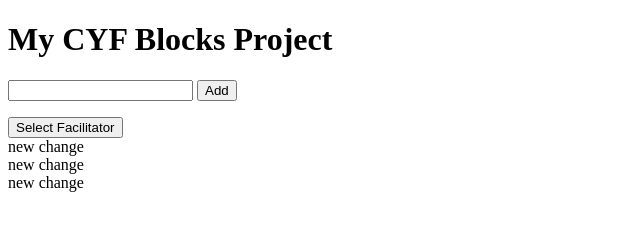
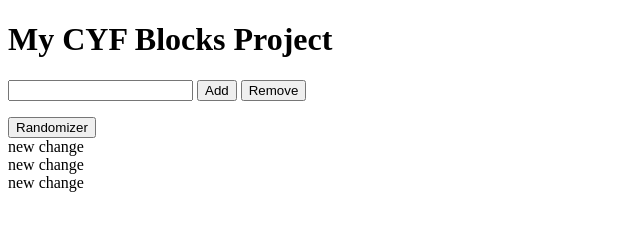
Before and after one commit to christina-mifsud/CYFblocks, a plain HTML site: page index.html in a window 1280 px wide. Shown: the whole page, without its empty margins (0-640 px from the left). Drawn offline with Linux system fonts and the light colour scheme.

Commit message:
Added remove btn

```diff
--- a/index.html
+++ b/index.html
@@ -11,12 +11,14 @@
     <body>
         <h1>My CYF Blocks Project</h1>
         <!-- in the space below here you should paste the 'Static HTML' from your CYF Blocks project page -->
+
 <ul id="list"></ul>
 <input id="inputName"/>
 <button id="button">Add</button>
+<button id="button_clear">Remove</button>
 
 <p id="random"></p>
-<button id="facilitator">Select Facilitator</button>
+<button id="facilitator">Randomizer</button>
 
         <!----->
         <script src="script.js"></script>
```
